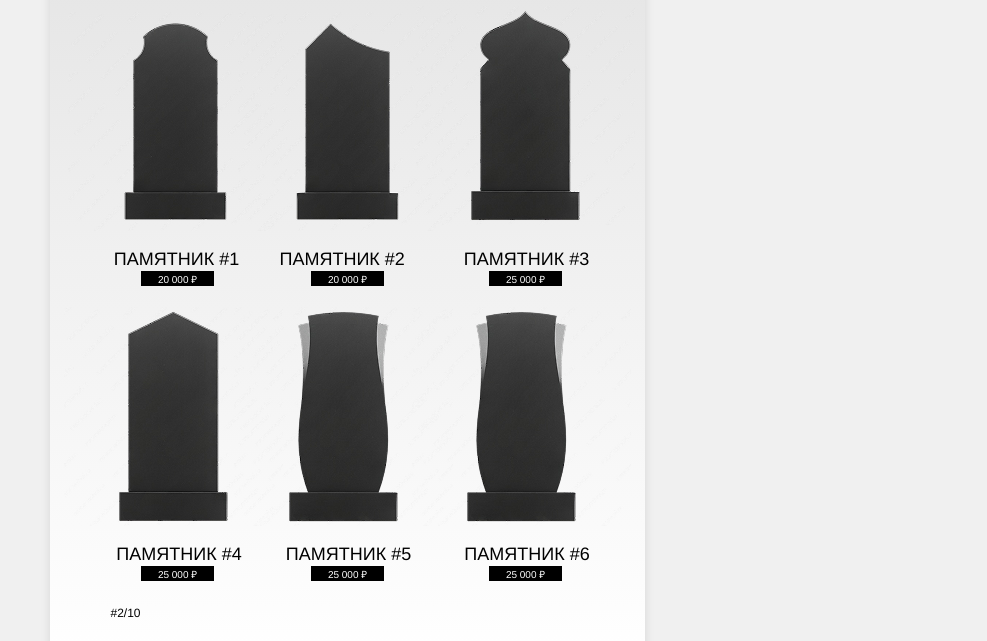
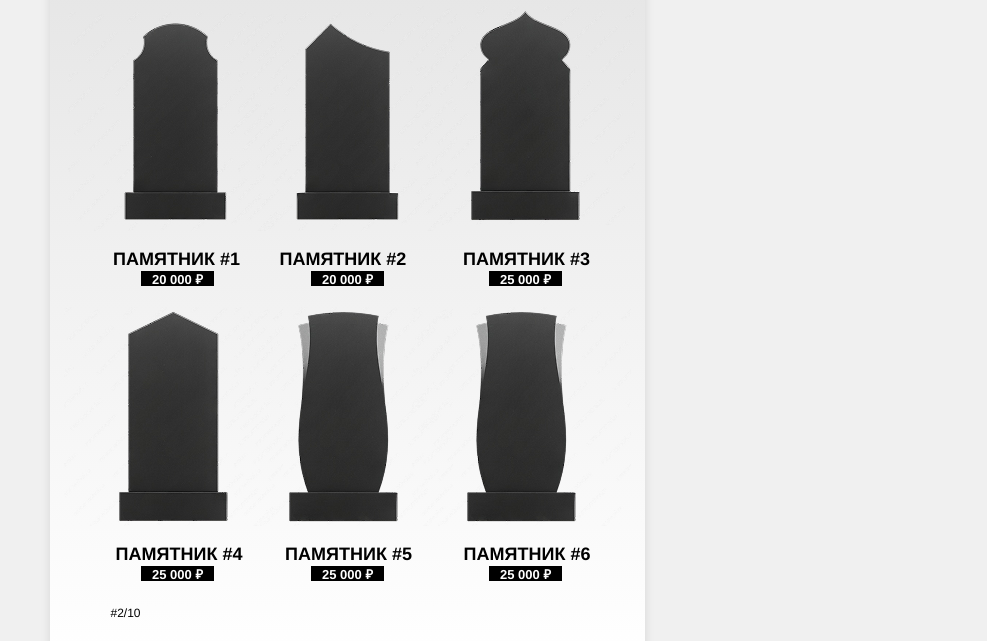
Before and after one commit to miirfayz44/proect, a plain HTML site: page pages/2.html in a window 1280 px wide. Shown: the part 159-800 px from the top of the page, without its empty margins (293-1280 px from the left). Drawn offline with nearby package versions, Linux system fonts and the light colour scheme.

Commit message:
shriftlar

```diff
--- a/pages/2.css
+++ b/pages/2.css
@@ -204,7 +204,7 @@ html, body {
   width: 134px;
   height: 15px;
   font-family: "Gotham Pro-Medium", Helvetica;
-  font-weight: 500;
+  font-weight: bold;
   color: #000000;
   font-size: 18px;
   letter-spacing: 0;
@@ -241,9 +241,9 @@ html, body {
   align-items: center;
   justify-content: center;
   font-family: "Benzin-Bold-", Helvetica;
-  font-weight: 400;
+  font-weight: bold;
   color: #ffffff;
-  font-size: 10px;
+  font-size: 13px;
   letter-spacing: 0;
   line-height: 11.2px;
   white-space: nowrap;
@@ -263,7 +263,7 @@ html, body {
   left: 0;
   height: 15px;
   font-family: "Gotham Pro-Medium", Helvetica;
-  font-weight: 500;
+  font-weight: bold;
   color: #000000;
   font-size: 18px;
   letter-spacing: 0;
@@ -297,7 +297,7 @@ html, body {
   width: 138px;
   height: 15px;
   font-family: "Gotham Pro-Medium", Helvetica;
-  font-weight: 500;
+  font-weight: bold;
   color: #000000;
   font-size: 18px;
   letter-spacing: 0;
@@ -326,7 +326,7 @@ html, body {
   width: 139px;
   height: 15px;
   font-family: "Gotham Pro-Medium", Helvetica;
-  font-weight: 500;
+  font-weight: bold;
   color: #000000;
   font-size: 18px;
   letter-spacing: 0;
@@ -349,7 +349,7 @@ html, body {
   width: 138px;
   height: 15px;
   font-family: "Gotham Pro-Medium", Helvetica;
-  font-weight: 500;
+  font-weight: bold;
   color: #000000;
   font-size: 18px;
   letter-spacing: 0;
@@ -375,7 +375,7 @@ html, body {
   width: 139px;
   height: 15px;
   font-family: "Gotham Pro-Medium", Helvetica;
-  font-weight: 500;
+  font-weight: bold;
   color: #000000;
   font-size: 18px;
   letter-spacing: 0;
--- a/pages/3.css
+++ b/pages/3.css
@@ -166,7 +166,7 @@ section {
   width: 138px;
   height: 15px;
   font-family: "Gotham Pro-Medium", Helvetica;
-  font-weight: 500;
+  font-weight: bold;
   color: #000000;
   font-size: 18px;
   letter-spacing: 0;
@@ -203,9 +203,9 @@ section {
   align-items: center;
   justify-content: center;
   font-family: "Benzin-Bold-☞", Helvetica;
-  font-weight: 400;
+  font-weight: bold;
   color: #ffffff;
-  font-size: 10px;
+  font-size: 13px;
   letter-spacing: 0;
   line-height: 11.2px;
   white-space: nowrap;
@@ -225,7 +225,7 @@ section {
   left: 0;
   height: 15px;
   font-family: "Gotham Pro-Medium", Helvetica;
-  font-weight: 500;
+  font-weight: bold;
   color: #000000;
   font-size: 18px;
   letter-spacing: 0;
@@ -259,7 +259,7 @@ section {
   width: 139px;
   height: 15px;
   font-family: "Gotham Pro-Medium", Helvetica;
-  font-weight: 500;
+  font-weight: bold;
   color: #000000;
   font-size: 18px;
   letter-spacing: 0;
@@ -285,7 +285,7 @@ section {
   width: 147px;
   height: 15px;
   font-family: "Gotham Pro-Medium", Helvetica;
-  font-weight: 500;
+  font-weight: bold;
   color: #000000;
   font-size: 18px;
   letter-spacing: 0;
@@ -302,7 +302,7 @@ section {
   left: 230px;
   height: 15px;
   font-family: "Gotham Pro-Medium", Helvetica;
-  font-weight: 500;
+  font-weight: bold;
   color: #000000;
   font-size: 18px;
   letter-spacing: 0;
@@ -336,7 +336,7 @@ section {
   width: 145px;
   height: 15px;
   font-family: "Gotham Pro-Medium", Helvetica;
-  font-weight: 500;
+  font-weight: bold;
   color: #000000;
   font-size: 18px;
   letter-spacing: 0;
--- a/pages/4.css
+++ b/pages/4.css
@@ -243,9 +243,9 @@ section {
   align-items: center;
   justify-content: center;
   font-family: "Benzin-Bold-☞", Helvetica;
-  font-weight: 400;
+  font-weight: bold;
   color: #ffffff;
-  font-size: 10px;
+  font-size: 13px;
   letter-spacing: 0;
   line-height: 11.2px;
   white-space: nowrap;
--- a/pages/5.css
+++ b/pages/5.css
@@ -269,9 +269,9 @@ section {
   align-items: center;
   justify-content: center;
   font-family: "Benzin-Bold-☞", Helvetica;
-  font-weight: 400;
+  font-weight: bold;
   color: #ffffff;
-  font-size: 10px;
+  font-size: 13px;
   letter-spacing: 0.5px;
   line-height: 11.2px;
   white-space: nowrap;
--- a/pages/6.css
+++ b/pages/6.css
@@ -264,9 +264,9 @@ html, body {
   align-items: center;
   justify-content: center;
   font-family: "Benzin-Bold-", Helvetica;
-  font-weight: 400;
+  font-weight: bold;
   color: #000000;
-  font-size: 10px;
+  font-size: 13px;
   letter-spacing: 0;
   line-height: 11.2px;
   white-space: nowrap;
@@ -299,9 +299,9 @@ html, body {
   align-items: center;
   justify-content: center;
   font-family: "Benzin-Bold-", Helvetica;
-  font-weight: 400;
+  font-weight: bold;
   color: #000000;
-  font-size: 10px;
+  font-size: 13px;
   letter-spacing: 0;
   line-height: 11.2px;
   white-space: nowrap;
@@ -355,9 +355,9 @@ html, body {
   left: 480px;
   width: 74px;
   font-family: "Inter-Bold", Helvetica;
-  font-weight: 700;
+  font-weight: bold;
   color: #000000;
-  font-size: 16px;
+  font-size: 18px;
   letter-spacing: 0;
   line-height: normal;
 }
--- a/pages/7.css
+++ b/pages/7.css
@@ -262,9 +262,9 @@ html, body {
   align-items: center;
   justify-content: center;
   font-family: "Benzin-Bold-", Helvetica;
-  font-weight: 400;
+  font-weight: bold;
   color: #000000;
-  font-size: 10px;
+  font-size: 13px;
   letter-spacing: 0;
   line-height: 11.2px;
   white-space: nowrap;
@@ -353,9 +353,9 @@ html, body {
   left: 480px;
   width: 74px;
   font-family: "Inter-Bold", Helvetica;
-  font-weight: 700;
+  font-weight: bold;
   color: #000000;
-  font-size: 16px;
+  font-size: 18px;
   letter-spacing: 0;
   line-height: normal;
 }
--- a/pages/8.css
+++ b/pages/8.css
@@ -298,9 +298,9 @@ a {
   align-items: center;
   justify-content: center;
   font-family: "Benzin-Bold-☞", Helvetica;
-  font-weight: 400;
+  font-weight: bold;
   color: #000000;
-  font-size: 10px;
+  font-size: 13px;
   letter-spacing: 0;
   line-height: 11.2px;
   white-space: nowrap;
@@ -349,9 +349,9 @@ a {
   align-items: center;
   justify-content: center;
   font-family: "Benzin-Bold-☞", Helvetica;
-  font-weight: 400;
+  font-weight: bold;
   color: #000000;
-  font-size: 10px;
+  font-size: 12px;
   letter-spacing: 0;
   line-height: 11.2px;
   white-space: nowrap;
@@ -390,9 +390,9 @@ a {
   left: 480px;
   width: 74px;
   font-family: "Inter-Bold", Helvetica;
-  font-weight: 700;
+  font-weight: bold;
   color: #000000;
-  font-size: 16px;
+  font-size: 18px;
   letter-spacing: 0;
   line-height: normal;
 }
--- a/pages/9.css
+++ b/pages/9.css
@@ -272,9 +272,9 @@ section {
   align-items: center;
   justify-content: center;
   font-family: "Benzin-Bold-☞", Helvetica;
-  font-weight: 400;
+  font-weight: bold;
   color: #ffffff;
-  font-size: 10px;
+  font-size: 13px;
   letter-spacing: 0;
   line-height: 11.2px;
   white-space: nowrap;
```
